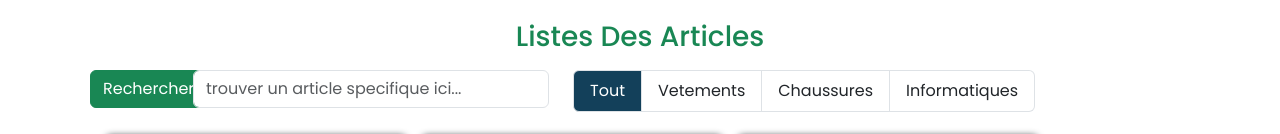
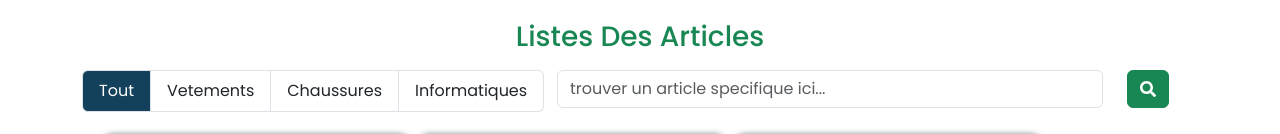
Before and after one commit to Princee04/Mg-Store, a React (Vite) app: page /articles in a window 1280 px wide. Shown: the part 384-518 px from the top of the page. Built offline with nearby package versions, Linux system fonts and the light colour scheme.

Commit message:
some design rectification

```diff
--- a/src/components/articles/Articles.jsx
+++ b/src/components/articles/Articles.jsx
@@ -4,7 +4,7 @@ import Caroussel from '../caroussel/Caroussel';
 import ListGroup from 'react-bootstrap/ListGroup';
 import 'bootstrap/dist/css/bootstrap.min.css';
 import Product from '../product/Product';
-
+import { FaSearch } from 'react-icons/fa';
 
 
 // import images from '../../../public/images.jpeg'
@@ -21,11 +21,7 @@ const Articles = () => {
             <div className="container mt-4">
                 <h3 className='text-center text-success mb-3'>Listes Des Articles</h3>
                 <div className="row">
-                    <div className="col-1 mx-2"><button className='btn btn-success'>Rechercher</button></div>
-                    <div className="col-4">
-                     <input type="text" className="form-control" placeholder='trouver un article specifique ici...' />
-                    </div>
-                    <div className="col-6">
+                    <div className="col-5">
                             <ListGroup horizontal>
 
                             <ListGroup.Item id='active-filtre'>Tout</ListGroup.Item>
@@ -34,6 +30,10 @@ const Articles = () => {
                             <ListGroup.Item>Informatiques</ListGroup.Item>
                             </ListGroup>
                     </div>
+                    <div className="col-6">
+                     <input type="text" className="form-control" placeholder='trouver un article specifique ici...' />
+                    </div>
+                    <div className="col-1 "><button className='btn btn-success'><FaSearch/></button></div>
                 </div>
                 <div className="container p-4 d-flex flex-wrap gap-3">
                     <Product />
```
Also changed, not shown: 1 other file (tests, documents, lock files or other folders).
